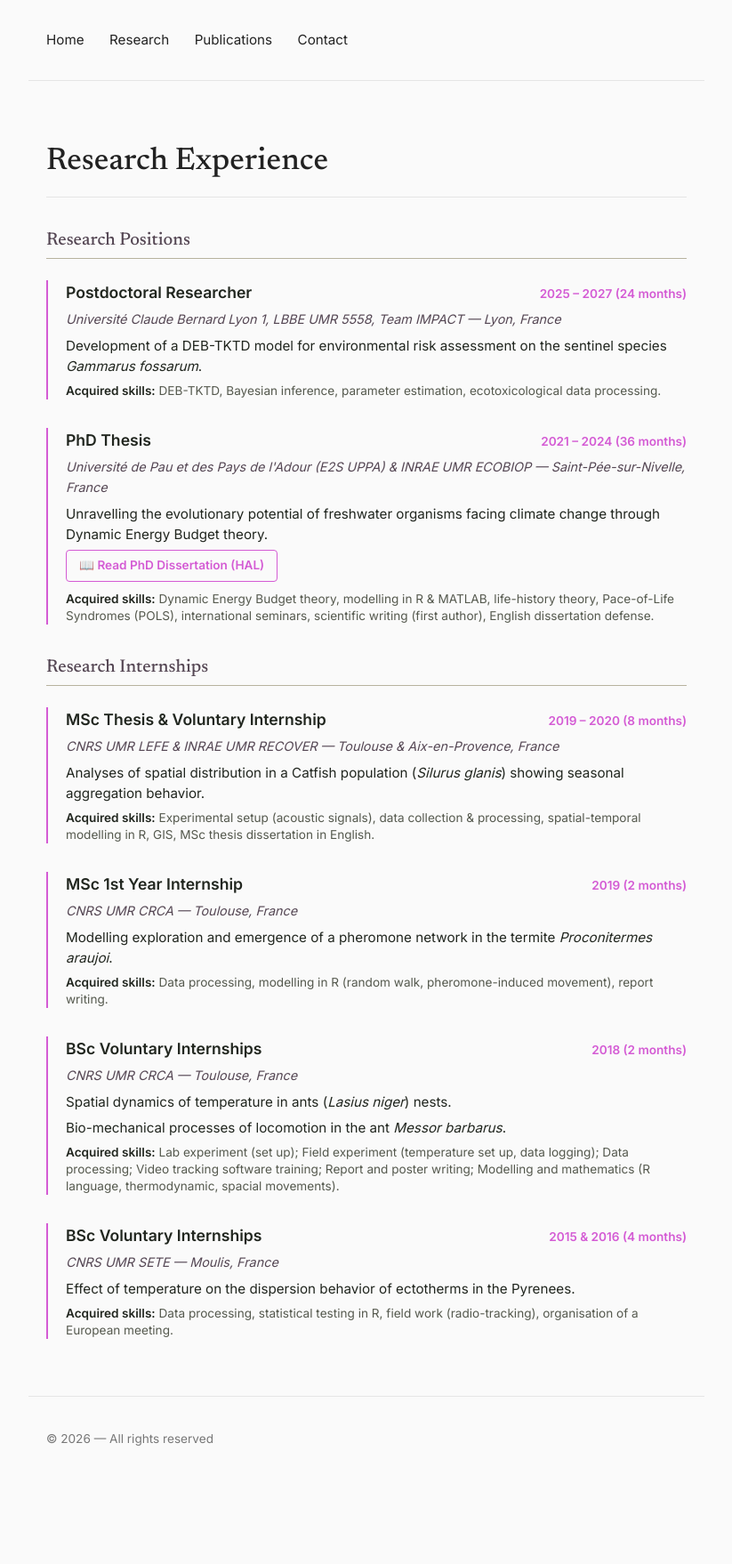
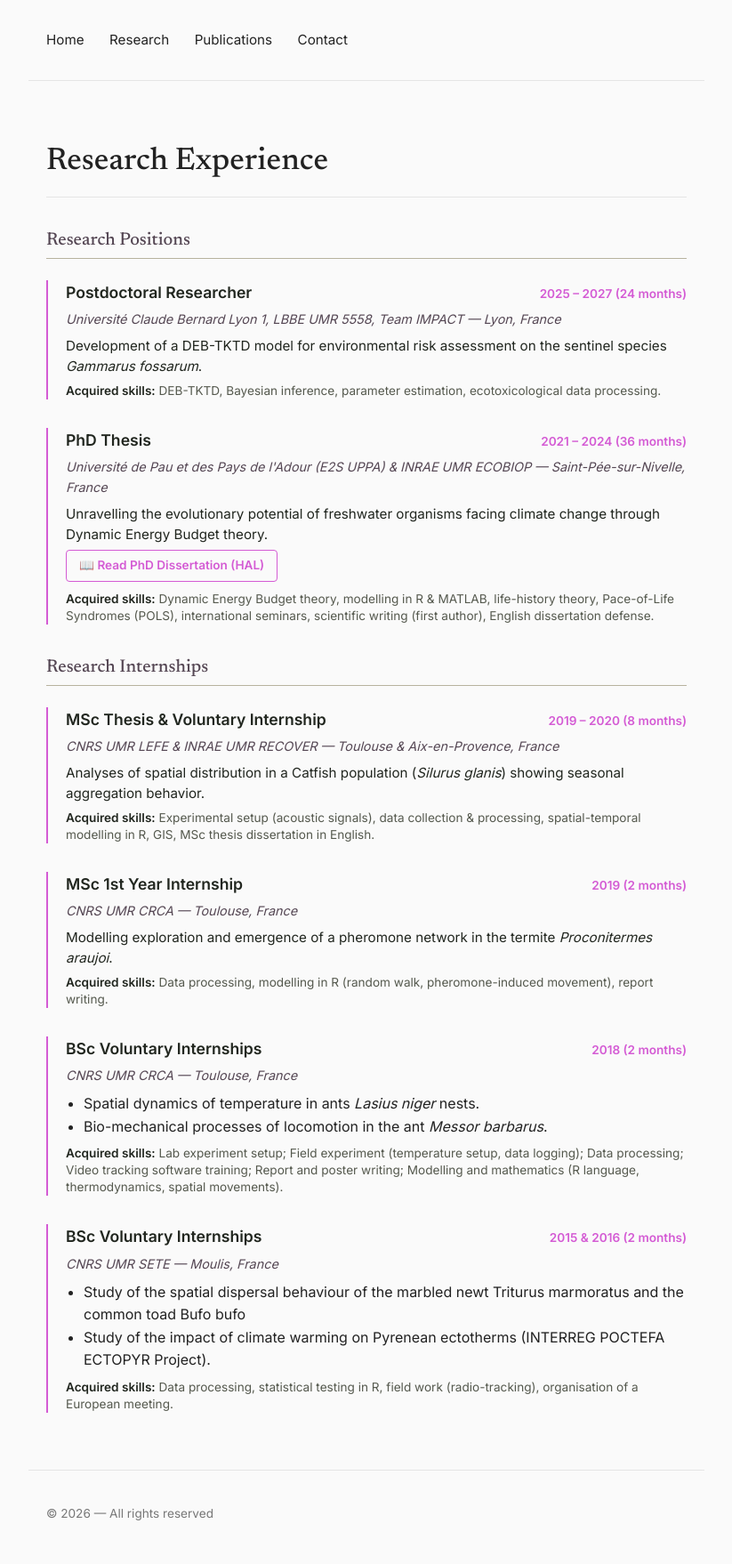
Before and after one commit to mdebelgarric/mdebelgarric.github.io, a Jekyll site: the page built from research.md, in a window 1280 px wide. Shown: the whole page at 89% size, without its empty margins (228-1051 px from the left). Built offline with Jekyll 4.4.1, drawn with Linux system fonts in a browser that asks for light colours; before the commit the page ends 1675 px from its top, so only the background shows below that.

Commit message:
add list for internships

```diff
--- a/research.md
+++ b/research.md
@@ -78,36 +78,35 @@ permalink: /research/
 
   <!-- BSc Voluntary Internships -->
   <div class="research-item">
-    <div class="research-header">
-      <span class="research-role">BSc Voluntary Internships</span>
-      <span class="research-dates">2018 (2 months)</span>
-    </div>
-    <div class="research-location">CNRS UMR CRCA — Toulouse, France</div>
-    <div class="research-detail">
-      Spatial dynamics of temperature in ants (<i>Lasius niger</i>) nests.
-    </div>
-    <div class="research-detail">
-      Bio-mechanical processes of locomotion in the ant <i>Messor barbarus</i>.
-    </div>
-    <div class="research-skills">
-      <strong>Acquired skills:</strong> Lab experiment (set up); Field experiment (temperature set up, data logging);
-Data processing; Video tracking software training; Report and poster writing; Modelling and
-mathematics (R language, thermodynamic, spacial movements).
-    </div>
+  <div class="research-header">
+    <span class="research-role">BSc Voluntary Internships</span>
+    <span class="research-dates">2018 (2 months)</span>
   </div>
+  <div class="research-location">CNRS UMR CRCA — Toulouse, France</div>
 
-  <div class="research-item">
-    <div class="research-header">
-      <span class="research-role">BSc Voluntary Internships</span>
-      <span class="research-dates">2015 & 2016 (4 months)</span>
-    </div>
-    <div class="research-location">CNRS UMR SETE — Moulis, France</div>
-    <div class="research-detail">
-      Effect of temperature on the dispersion behavior of ectotherms in the Pyrenees.
-    </div>
-    <div class="research-skills">
-      <strong>Acquired skills:</strong> Data processing, statistical testing in R, field work (radio-tracking), organisation of a European meeting.
-    </div>
+  <ul class="research-detail-list" style="margin: 8px 0; padding-left: 20px;">
+    <li>Spatial dynamics of temperature in ants <i>Lasius niger</i> nests.</li>
+    <li>Bio-mechanical processes of locomotion in the ant <i>Messor barbarus</i>.</li>
+  </ul>
+  <div class="research-skills">
+    <strong>Acquired skills:</strong> Lab experiment setup; Field experiment (temperature setup, data logging);
+    Data processing; Video tracking software training; Report and poster writing; Modelling and
+    mathematics (R language, thermodynamics, spatial movements).
   </div>
+</div>
 
+<div class="research-item">
+  <div class="research-header">
+    <span class="research-role">BSc Voluntary Internships</span>
+    <span class="research-dates">2015 & 2016 (2 months)</span>
+  </div>
+  <div class="research-location">CNRS UMR SETE — Moulis, France</div>
+
+  <ul class="research-detail-list" style="margin: 8px 0; padding-left: 20px;">
+    <li>Study of the spatial dispersal behaviour of the marbled newt Triturus marmoratus and the common toad Bufo bufo</li>
+    <li>Study of the impact of climate warming on Pyrenean ectotherms (INTERREG POCTEFA ECTOPYR Project).</li>
+  </ul>
+  <div class="research-skills">
+    <strong>Acquired skills:</strong> Data processing, statistical testing in R, field work (radio-tracking), organisation of a European meeting.
+  </div>
 </div>
```
